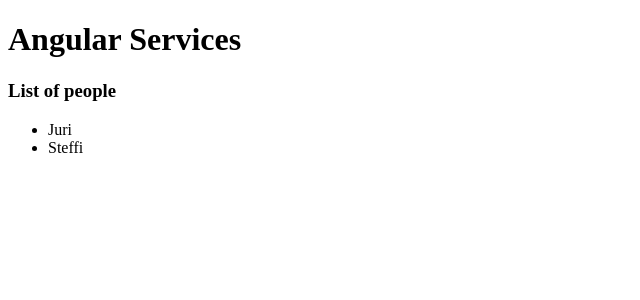
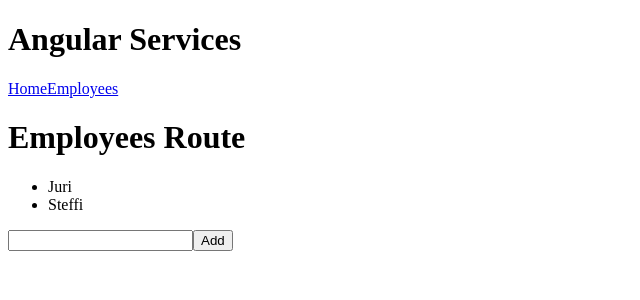
Before and after one commit to juristr/egghead-learn-services-and-di, an Angular app: page /employees in a window 1280 px wide. Shown: the top 300 px of the page, without its empty margins (0-640 px from the left). Built offline with nearby package versions, Linux system fonts and the light colour scheme.

Commit message:
initial version

```diff
--- a/src/app/app.component.ts
+++ b/src/app/app.component.ts
@@ -4,7 +4,11 @@
   selector: 'app-root',
   template: `
     <h1>Angular Services</h1>
-    <app-people-list></app-people-list>
+    <nav>
+      <a [routerLink]="['']">Home</a>
+      <a [routerLink]="['employees']">Employees</a>
+    </nav>
+    <router-outlet></router-outlet>
   `
 })
 export class AppComponent {}
--- /dev/null
+++ b/src/app/employees/employees.component.ts
@@ -0,0 +1,15 @@
+import { Component, OnInit } from '@angular/core';
+
+@Component({
+  selector: 'app-lazyroute',
+  template: `
+    <h1>Employees Route</h1>
+    <app-people-list><app-people-list>
+  `,
+  styles: []
+})
+export class EmployeesComponent implements OnInit {
+  constructor() {}
+
+  ngOnInit() {}
+}
--- /dev/null
+++ b/src/app/home.component.ts
@@ -0,0 +1,15 @@
+import { Component, OnInit } from '@angular/core';
+
+@Component({
+  selector: 'app-home',
+  template: `
+    <h1>Home</h1>
+    <app-people-list><app-people-list>
+  `,
+  styles: []
+})
+export class HomeComponent implements OnInit {
+  constructor() {}
+
+  ngOnInit() {}
+}
--- a/src/app/people-list.component.ts
+++ b/src/app/people/people-list.component.ts
@@ -4,12 +4,15 @@
 @Component({
   selector: 'app-people-list',
   template: `
-    <h3>List of people</h3>
     <ul>
       <li *ngFor="let person of people">
         {{ person.name }}
       </li>
     </ul>
+    <div>
+      <input type="text" #personName>
+      <button (click)="onAddPerson(personName)">Add</button>
+    </div>
   `
 })
 export class PeopleListComponent implements OnInit {
@@ -20,4 +23,9 @@
   ngOnInit() {
     this.people = this.peopleService.getPeople();
   }
+
+  onAddPerson(personTextBox) {
+    this.peopleService.addPerson(personTextBox.value);
+    personTextBox.value = '';
+  }
 }
--- a/src/app/people.service.ts
+++ b/src/app/people/people.service.ts
@@ -1,11 +1,7 @@
 import { Injectable } from '@angular/core';
 
-export abstract class PeopleService {
-  abstract getPeople();
-}
-
 @Injectable()
-export class AwesomePeopleService {
+export class PeopleService {
   people = [
     {
       name: 'Juri'
@@ -18,4 +14,10 @@
   getPeople() {
     return this.people;
   }
+
+  addPerson(name) {
+    this.people.push({
+      name
+    });
+  }
 }
```
Also changed, not shown: src/app/app-routing.module.ts (added, +21 -0 lines), src/app/app.module.ts (+6 -10 lines), src/app/employees/employees-routing.module.ts (added, +16 -0 lines), src/app/employees/employees.module.ts (added, +12 -0 lines), src/app/people/people.module.ts (added, +12 -0 lines), 1 other file (tests, documents, lock files or other folders).
